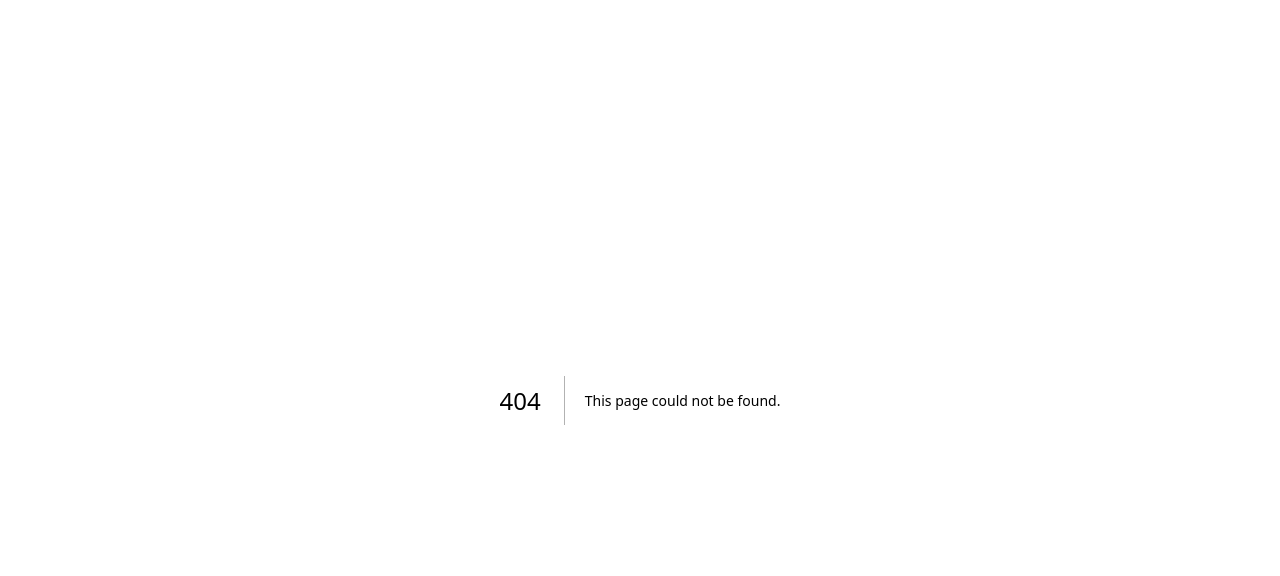
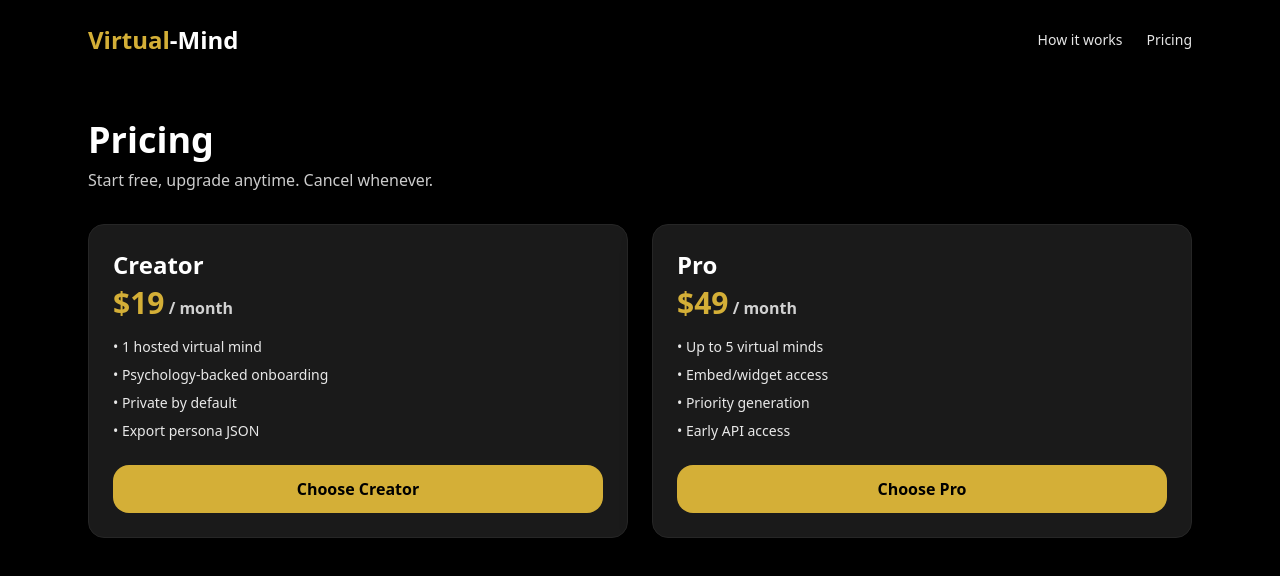
Before and after one commit to jbrady1985/virtual-mind, a Next.js app: page /pricing in a window 1280 px wide. Before the commit this address had no page. Shown: the top 576 px of the page. Built offline with nearby package versions, Linux system fonts and the light colour scheme.

Commit message:
Create pricing.js

```diff
--- /dev/null
+++ b/pages/pricing.js
@@ -0,0 +1,85 @@
+// pages/pricing.js
+import { useState } from "react";
+
+export default function Pricing() {
+  const [loading, setLoading] = useState("");
+
+  async function go(priceEnvVar) {
+    try {
+      setLoading(priceEnvVar);
+      const priceId = process.env.NEXT_PUBLIC_STRIPE_PRICE_CREATOR && priceEnvVar === "creator"
+        ? process.env.NEXT_PUBLIC_STRIPE_PRICE_CREATOR
+        : process.env.NEXT_PUBLIC_STRIPE_PRICE_PRO;
+
+      const resp = await fetch("/api/checkout", {
+        method: "POST",
+        headers: { "Content-Type": "application/json" },
+        body: JSON.stringify({ priceId })
+      });
+      const data = await resp.json();
+      if (data.url) window.location.href = data.url;
+      else alert(data.error || "Checkout error");
+    } finally {
+      setLoading("");
+    }
+  }
+
+  return (
+    <main className="min-h-screen">
+      <header className="max-w-6xl mx-auto px-6 py-6 flex items-center justify-between">
+        <a href="/" className="text-2xl font-bold">
+          <span className="text-gold">Virtual</span>-Mind
+        </a>
+        <nav className="hidden md:flex items-center gap-6 text-sm opacity-90">
+          <a href="/#how" className="hover:text-gold">How it works</a>
+          <a href="/pricing" className="hover:text-gold">Pricing</a>
+        </nav>
+      </header>
+
+      <section className="max-w-6xl mx-auto px-6 py-10">
+        <h1 className="text-4xl font-extrabold mb-2">Pricing</h1>
+        <p className="opacity-80 mb-8">Start free, upgrade anytime. Cancel whenever.</p>
+
+        <div className="grid md:grid-cols-2 gap-6">
+          {/* Creator */}
+          <div className="bg-panel rounded-2xl p-6 border border-neutral-800 shadow-card">
+            <h2 className="text-2xl font-bold mb-1">Creator</h2>
+            <div className="text-gold text-3xl font-extrabold mb-4">$19<span className="text-base text-white/80"> / month</span></div>
+            <ul className="text-sm space-y-2 opacity-90 mb-6">
+              <li>• 1 hosted virtual mind</li>
+              <li>• Psychology-backed onboarding</li>
+              <li>• Private by default</li>
+              <li>• Export persona JSON</li>
+            </ul>
+            <button
+              onClick={() => go("creator")}
+              disabled={loading === "creator"}
+              className="px-5 py-3 rounded-2xl bg-gold text-black font-semibold hover:opacity-90 transition w-full"
+            >
+              {loading === "creator" ? "Redirecting…" : "Choose Creator"}
+            </button>
+          </div>
+
+          {/* Pro */}
+          <div className="bg-panel rounded-2xl p-6 border border-neutral-800 shadow-card">
+            <h2 className="text-2xl font-bold mb-1">Pro</h2>
+            <div className="text-gold text-3xl font-extrabold mb-4">$49<span className="text-base text-white/80"> / month</span></div>
+            <ul className="text-sm space-y-2 opacity-90 mb-6">
+              <li>• Up to 5 virtual minds</li>
+              <li>• Embed/widget access</li>
+              <li>• Priority generation</li>
+              <li>• Early API access</li>
+            </ul>
+            <button
+              onClick={() => go("pro")}
+              disabled={loading === "pro"}
+              className="px-5 py-3 rounded-2xl bg-gold text-black font-semibold hover:opacity-90 transition w-full"
+            >
+              {loading === "pro" ? "Redirecting…" : "Choose Pro"}
+            </button>
+          </div>
+        </div>
+      </section>
+    </main>
+  );
+}
```
